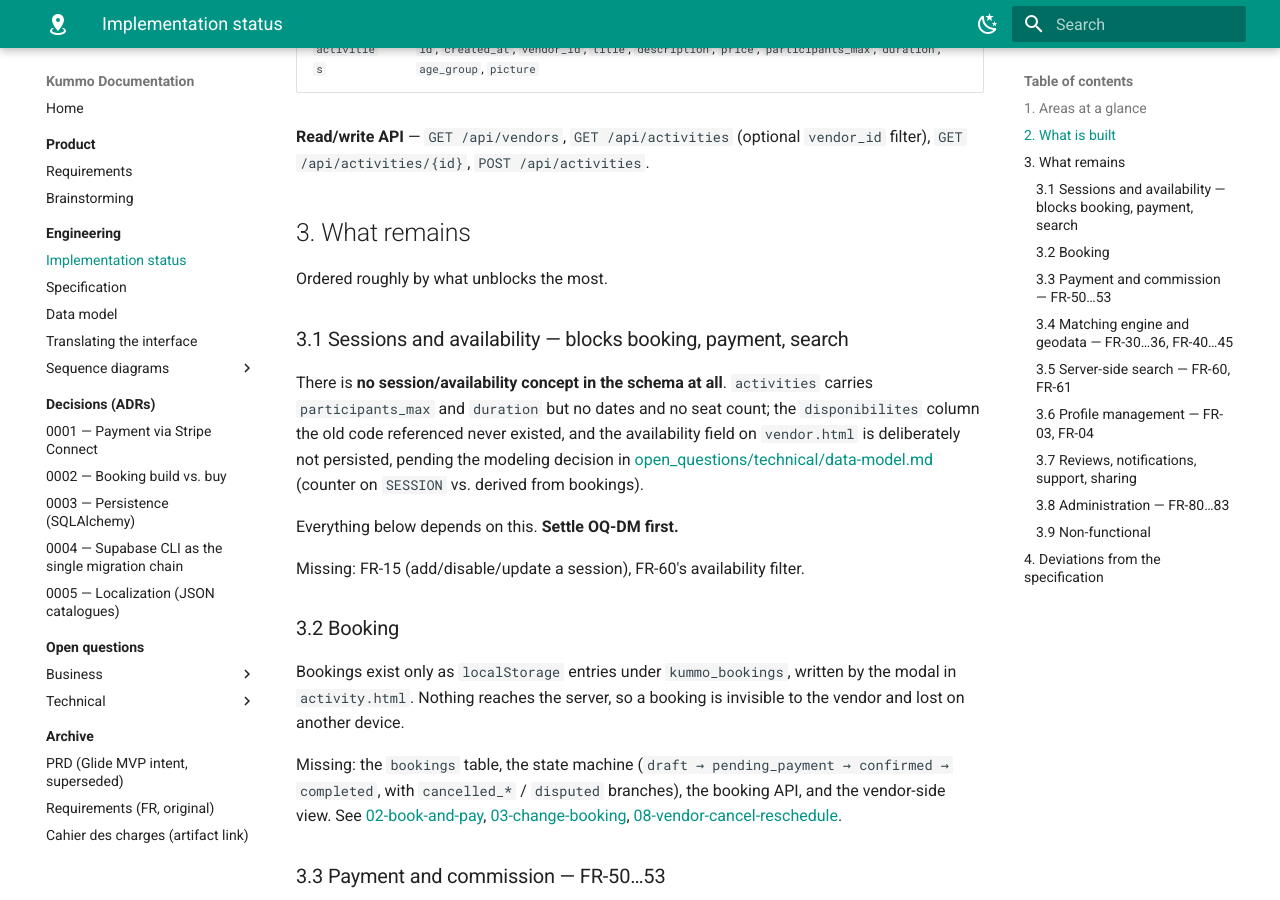
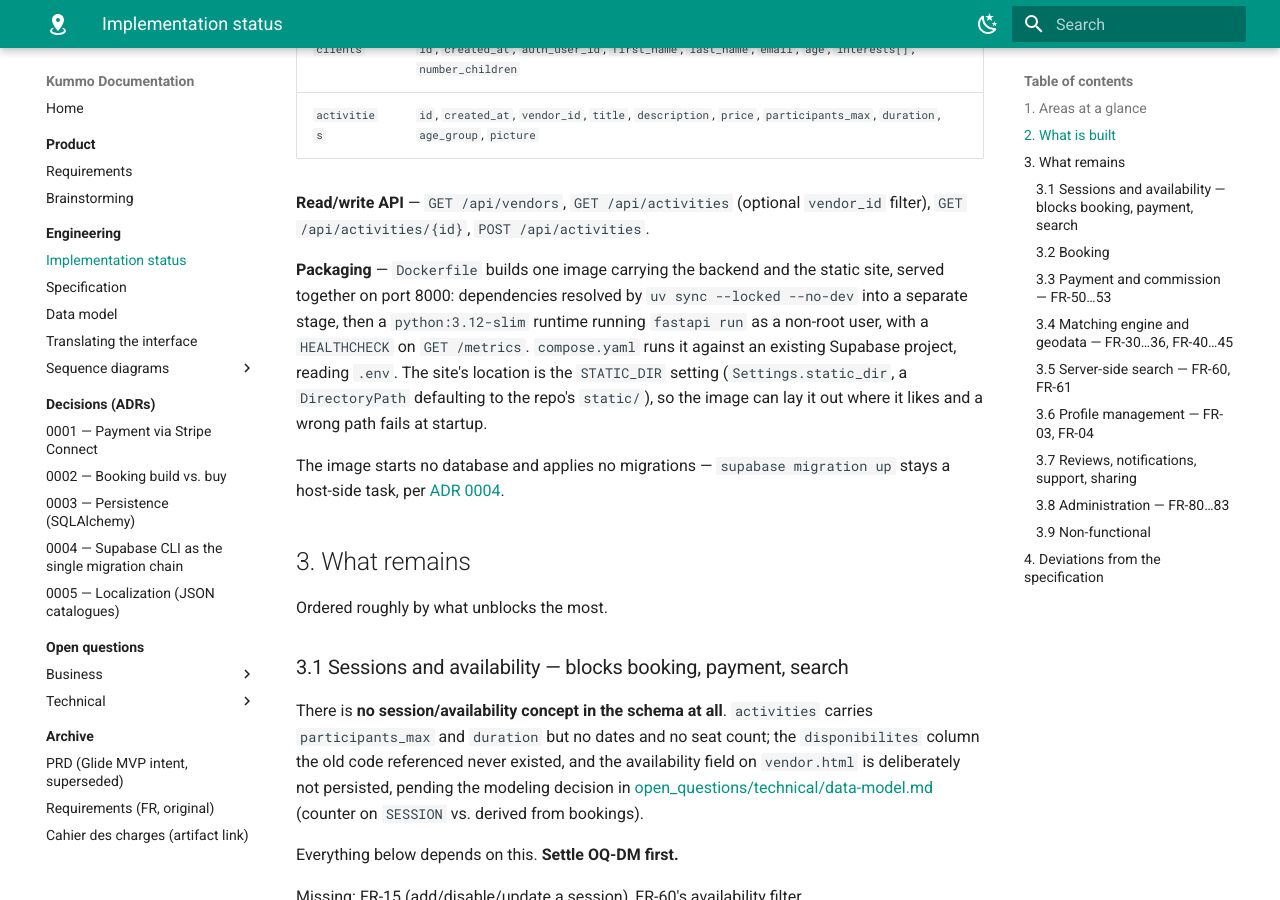
Before and after one commit to Polyjez/Kummo, an MkDocs documentation site: the page built from Docs/engineering/implementation-status.md, in a window 1280 px wide and 900 px high, scrolled down 3361 px. Built offline with MkDocs 1.6.1 and Material for MkDocs 9.7.7, drawn with Linux system fonts in a browser that asks for light colours; some of the changed text lies outside the part shown.

Commit message:
feat(container): ship the backend and site as one image
Kummo could only be started from a developer machine with uv and pnpm, so
there was no way to hand the app to anything that runs containers. The image
carries the FastAPI backend and the static site and serves both on port 8000,
matching what `start-kummo.sh prod` does.

Dependencies resolve in a separate uv stage from the manifests alone, so
editing source never invalidates that layer. The runtime stage runs as a
non-root user and health-checks itself through /metrics with urllib, which
keeps curl out of the image.

The site's location becomes configuration: STATIC_DIR (a pydantic
DirectoryPath defaulting to the repo's static/) replaces the parents[3] walk
in main.py. A source checkout still needs no configuration, the image is free
to lay the files out where it likes, and a wrong path now fails at startup
instead of serving 404s for every page.

The container deliberately starts no database and applies no migrations —
those stay Supabase CLI tasks on the host, per ADR 0004.

Co-Authored-By: Claude Opus 5 <noreply@anthropic.com>

```diff
--- a/Docs/engineering/implementation-status.md
+++ b/Docs/engineering/implementation-status.md
@@ -33,6 +33,7 @@ named · **Not started** — no code.
 | Accessibility | **Not started** | — |
 | i18n (DE/EN), interface | **Built** | `static/i18n/*.json`, `static/js/i18n.js` |
 | i18n, vendor-entered content | **Not started** | — |
+| Packaging & deployment | **Partial** (image only, no host) | `Dockerfile`, `compose.yaml` |
 
 ## 2. What is built
 
@@ -112,6 +113,17 @@ Covers FR-01, FR-05, and the [authentication flow](sequence-diagrams/00-authenti
 
 **Read/write API** — `GET /api/vendors`, `GET /api/activities` (optional `vendor_id` filter),
 `GET /api/activities/{id}`, `POST /api/activities`.
+
+**Packaging** — `Dockerfile` builds one image carrying the backend and the static site,
+served together on port 8000: dependencies resolved by `uv sync --locked --no-dev` into a
+separate stage, then a `python:3.12-slim` runtime running `fastapi run` as a non-root user,
+with a `HEALTHCHECK` on `GET /metrics`. `compose.yaml` runs it against an existing Supabase
+project, reading `.env`. The site's location is the `STATIC_DIR` setting
+(`Settings.static_dir`, a `DirectoryPath` defaulting to the repo's `static/`), so the image
+can lay it out where it likes and a wrong path fails at startup.
+
+The image starts no database and applies no migrations — `supabase migration up` stays a
+host-side task, per [ADR 0004](../decisions/0004-supabase-cli-single-migration-chain.md).
 
 ## 3. What remains
 
@@ -204,6 +216,11 @@ None of the structuring NFRs are addressed yet, and two of them
   activity titles, descriptions, addresses — is still shown as entered: that needs a schema
   change and a per-language vendor form, and is still open as DEC-04.
 - **Performance (NFR-30…31)** — no measurement; 3.5 works against it.
+- **Deployment (NFR-30…31 adjacent)** — there is an image and a compose file, but no host, no
+  TLS termination, no CI that builds or publishes it, and no place the `.env` for a real
+  deployment lives. `COOKIE_SECURE` and the security headers noted in §2 become required the
+  moment it is served over TLS, and the rate-limiting decision in §2 is the same deployment
+  decision.
 - **Email verification** — `enable_confirmations = false` in `supabase/config.toml`, and there is
   no password-reset route. FR-02 is therefore only half met.
 
```
Also changed, not shown: other parts of Docs/engineering/implementation-status.md (+1 -1 lines), CLAUDE.md (+19 -0 lines), README.md (+34 -0 lines), compose.yaml (added, +19 -0 lines), 6 other files.
